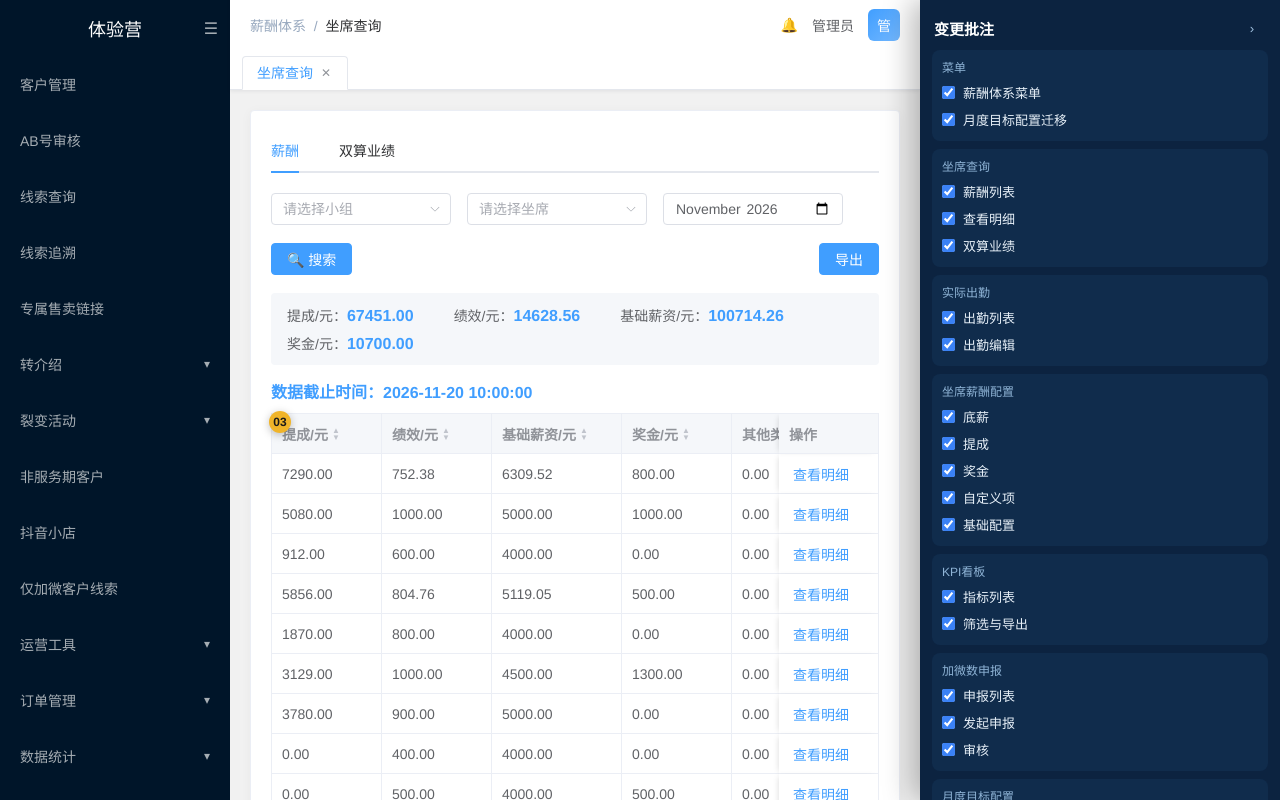
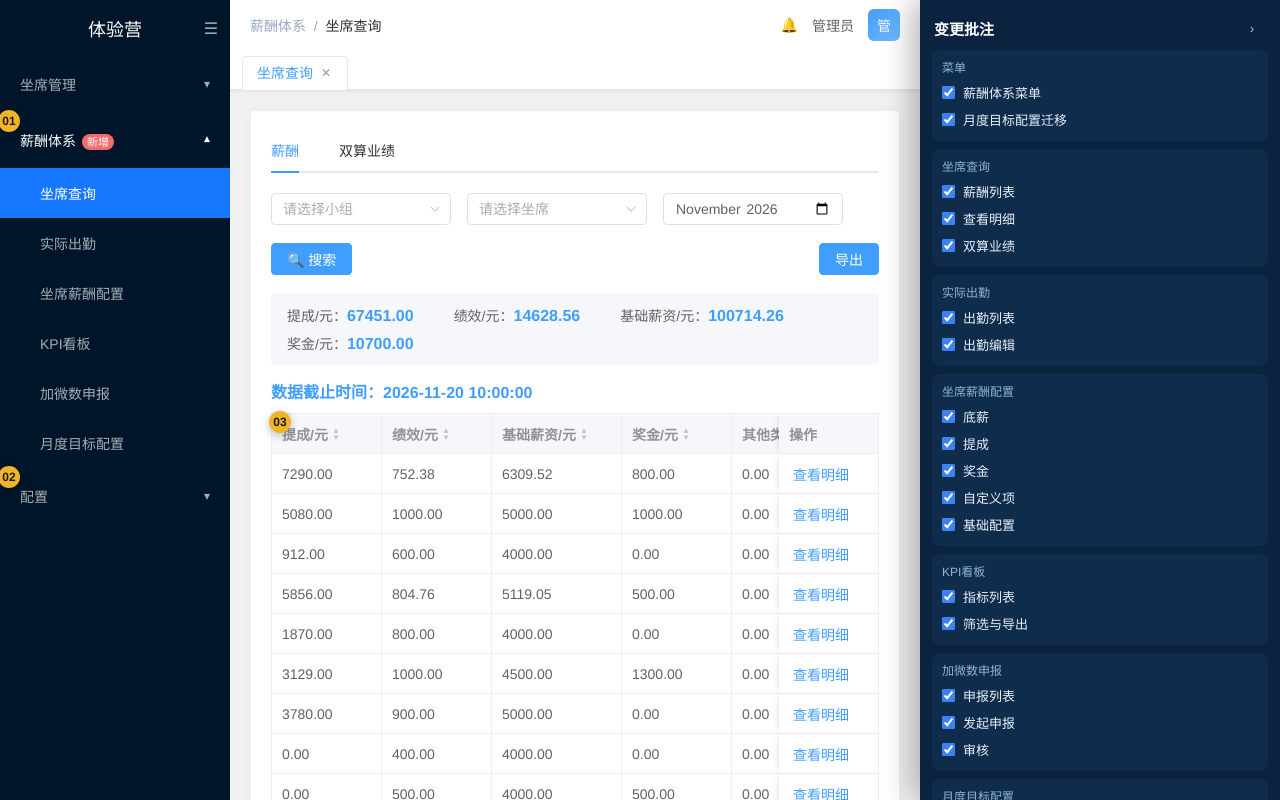
Before and after one commit to Yping-98/prototypes, a plain HTML site: page tiyanying-salary-system/index.html in a window 1280 px wide. Drawn offline with Linux system fonts and the light colour scheme.

Commit message:
sync: 同步原型与PRD - tiyanying-salary-system

```diff
--- a/tiyanying-salary-system/index.html
+++ b/tiyanying-salary-system/index.html
@@ -798,17 +798,9 @@ function confirmBox(text, cb, title = '提示') {
 
 /* ==================== 布局：菜单 / 页签 ==================== */
 const MENU = [
-  { t: '客户管理' }, { t: 'AB号审核' }, { t: '线索查询' }, { t: '线索追溯' }, { t: '专属售卖链接' },
-  { t: '转介绍', c: ['转介绍跟进', '转介绍海报配置', '抽奖活动'] },
-  { t: '裂变活动', c: ['裂变活动配置', '用户参与明细', '活动中奖明细'] },
-  { t: '非服务期客户' }, { t: '抖音小店' }, { t: '仅加微客户线索' },
-  { t: '运营工具', c: ['人群排除包', '信息流线索订单查询', '兑换码补充', '数据库外呼状态', '灰产账号处理', '会场链接配置', 'H5投放灰产账号处理', '质检坐席设置'] },
-  { t: '订单管理', c: ['坐席订单', '其他订单', '订单申诉'] },
-  { t: '数据统计', c: ['公司个人业绩排行榜', '当期线索转化', '当期过程数据', 'SOP流程监控', '各渠道线索转化', '跟进任务数据看板', '公海线索转化', '公海线索分配', '当期线索质量', '月度转化', '月度gmv', '营收', '外呼数据统计', '线索分配结果', '月度线索分配统计', '往期线索转化', '转介绍线索转化', '转介绍业绩看板'] },
-  { t: '坐席管理', c: [{ t: '架构管理', page: 'orgManage' }, '外呼工号配置'] },
+  { t: '坐席管理', c: [{ t: '架构管理', page: 'orgManage' }] },
   { t: '薪酬体系', isNew: true, c: [{ t: '坐席查询', page: 'agentSalary' }, { t: '实际出勤', page: 'actualAttendance' }, { t: '坐席薪酬配置', page: 'agentSalarySetting' }, { t: 'KPI看板', page: 'kpiBoard' }, { t: '加微数申报', page: 'wechatDeclare' }, { t: '月度目标配置', page: 'monthGoal' }] },
-  { t: '小程序' }, { t: '企业微信直播' },
-  { t: '配置', c: ['配置投放渠道信息', { t: '线索投放计划', page: 'leadPlan' }, '信息流测试账号', '信息流承接配置', '加微工具配置', '月度线索目标配置', '渠道获客二维码/链接', '新销售每天可领取公海线索数', '发放公海客户的销售人员配置', 'H5投放页面配置'] }
+  { t: '配置', c: [{ t: '线索投放计划', page: 'leadPlan' }] }
 ];
 function renderMenu() {
   $('sideMenu').innerHTML = MENU.map(m => {
```
